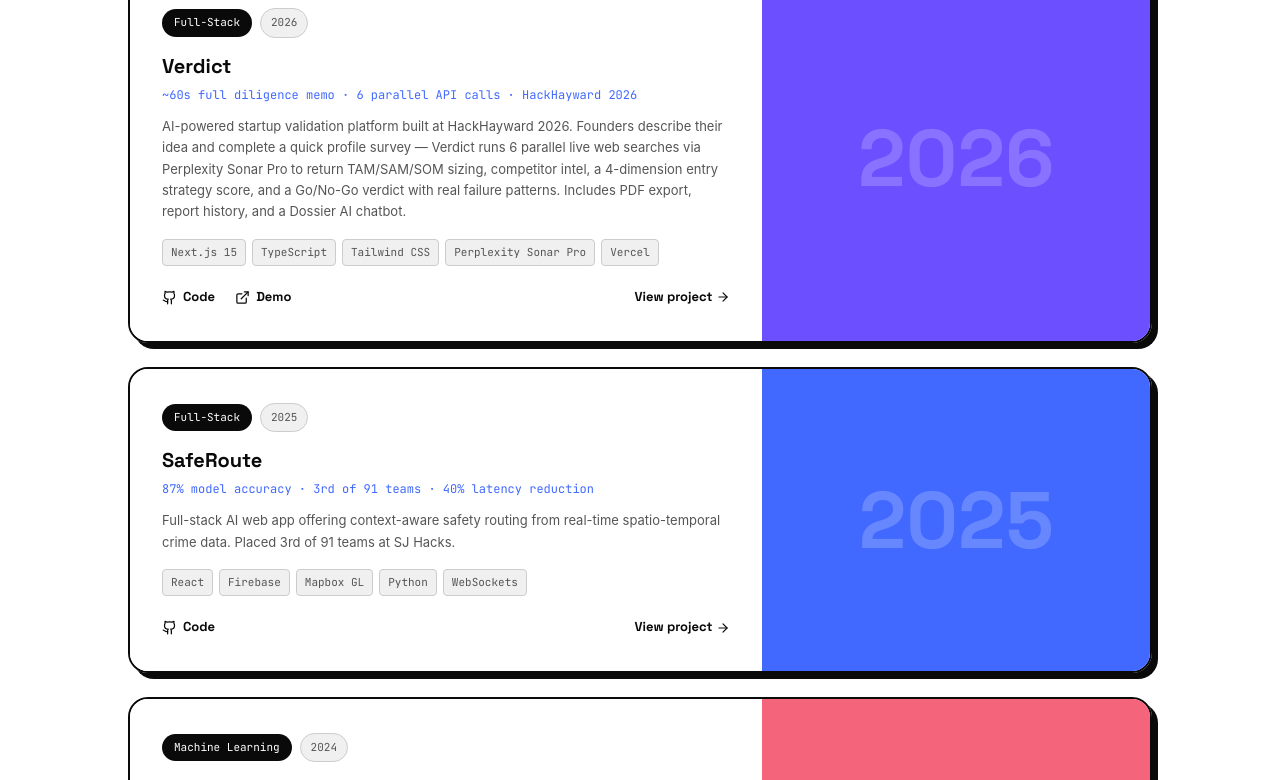
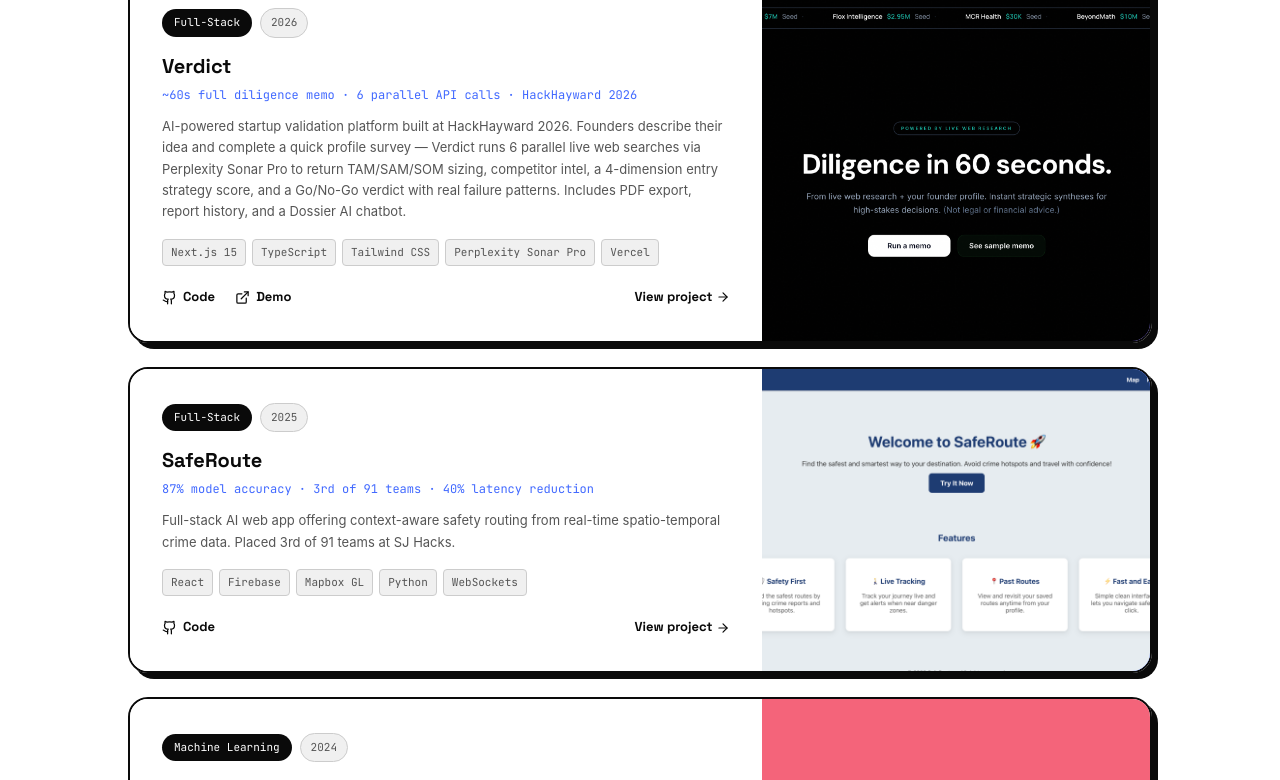
Before and after one commit to dhwanil1907/portfolio-website, a React (Vite) app: page / in a window 1280 px wide. Shown: the part 3113-3893 px from the top of the page. Built offline with nearby package versions, Linux system fonts and the light colour scheme.

Commit message:
Add project images to portfolio and update ProjectCard component to display them

```diff
--- a/src/data/portfolio.js
+++ b/src/data/portfolio.js
@@ -90,6 +90,7 @@ export const projectsData = [
     gradient: 'from-emerald-500 via-teal-500 to-cyan-600',
     github: 'https://github.com/dhwanil1907/Verdict-HackHayward-2026',
     demo: 'https://verdict-hackhayward-2026.vercel.app/',
+    image: '/verdict.webp',
   },
   {
     title: 'SafeRoute',
@@ -101,6 +102,7 @@ export const projectsData = [
     categories: ['Full-Stack', 'Machine Learning'],
     gradient: 'from-violet-600 via-purple-500 to-indigo-600',
     github: 'https://github.com/dhwanil1907/SafeRoute_SJHacks-2025',
+    image: '/saferoute.webp',
   },
   {
     title: 'KPI Anomaly Detection System',
--- a/src/pages/Projects.jsx
+++ b/src/pages/Projects.jsx
@@ -189,8 +189,21 @@ function ProjectCard({ project, index }) {
             alignItems: 'center',
             justifyContent: 'center',
             flexShrink: 0,
+            overflow: 'hidden',
           }}
         >
+          {project.image ? (
+            <img
+              src={project.image}
+              alt={project.title}
+              style={{
+                width: '100%',
+                height: '100%',
+                objectFit: 'cover',
+                display: 'block',
+              }}
+            />
+          ) : (
             <span
               style={{
                 fontSize: '80px',
@@ -203,6 +216,7 @@ function ProjectCard({ project, index }) {
             >
               {project.year}
             </span>
+          )}
         </div>
       </div>
     </div>
```
Also changed, not shown: public/saferoute.webp (added), public/verdict.webp (added). Lines whose indentation alone changed are shown as unchanged.
